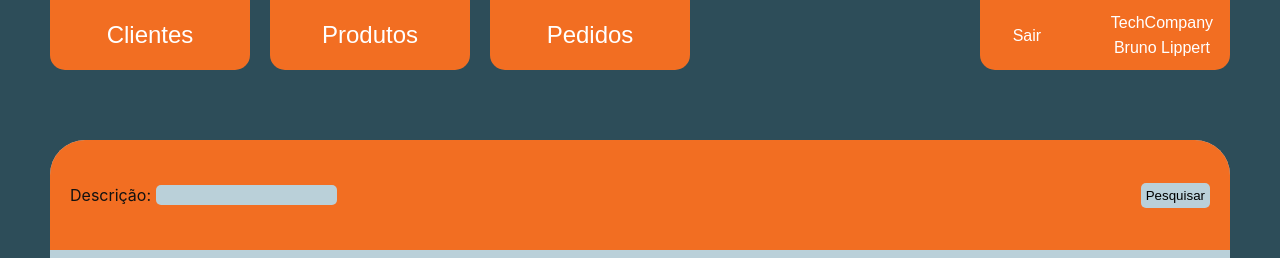
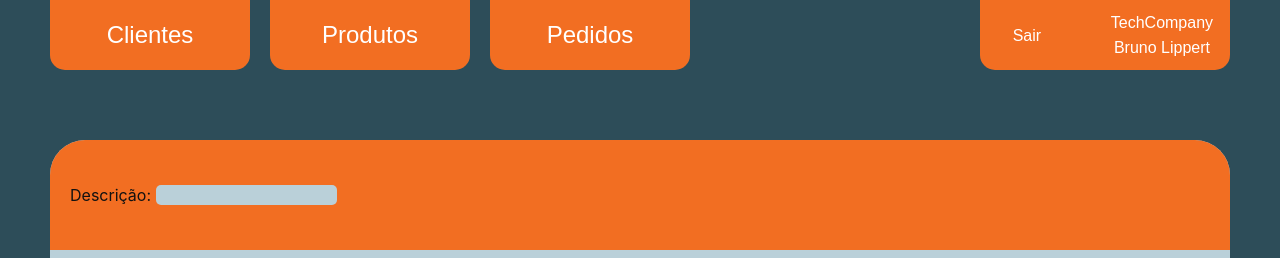
Before and after one commit to bruno-lippert/ordering_system, a Next.js app: page /System in a window 1280 px wide. Shown: the top 258 px of the page. Built offline with nearby package versions, Linux system fonts and the light colour scheme; no server answers; the database is empty.

Commit message:
removido botao de pesquisar

```diff
--- a/src/components/products/searchFilter/ProductFilter.tsx
+++ b/src/components/products/searchFilter/ProductFilter.tsx
@@ -25,8 +25,6 @@ export default function ProductFilter() {
           />
         </div>
       </S.InputArea>
-
-      <S.SearchButton className="search" type="button" value="Pesquisar"/>
     </S.Container>
   );
 }
--- a/src/components/products/searchFilter/styles.ts
+++ b/src/components/products/searchFilter/styles.ts
@@ -40,7 +40,3 @@ export const InputArea = styled.div`
         gap: 5px;
     }
 `;
-
-export const SearchButton = styled.input`
-
-`;
```
